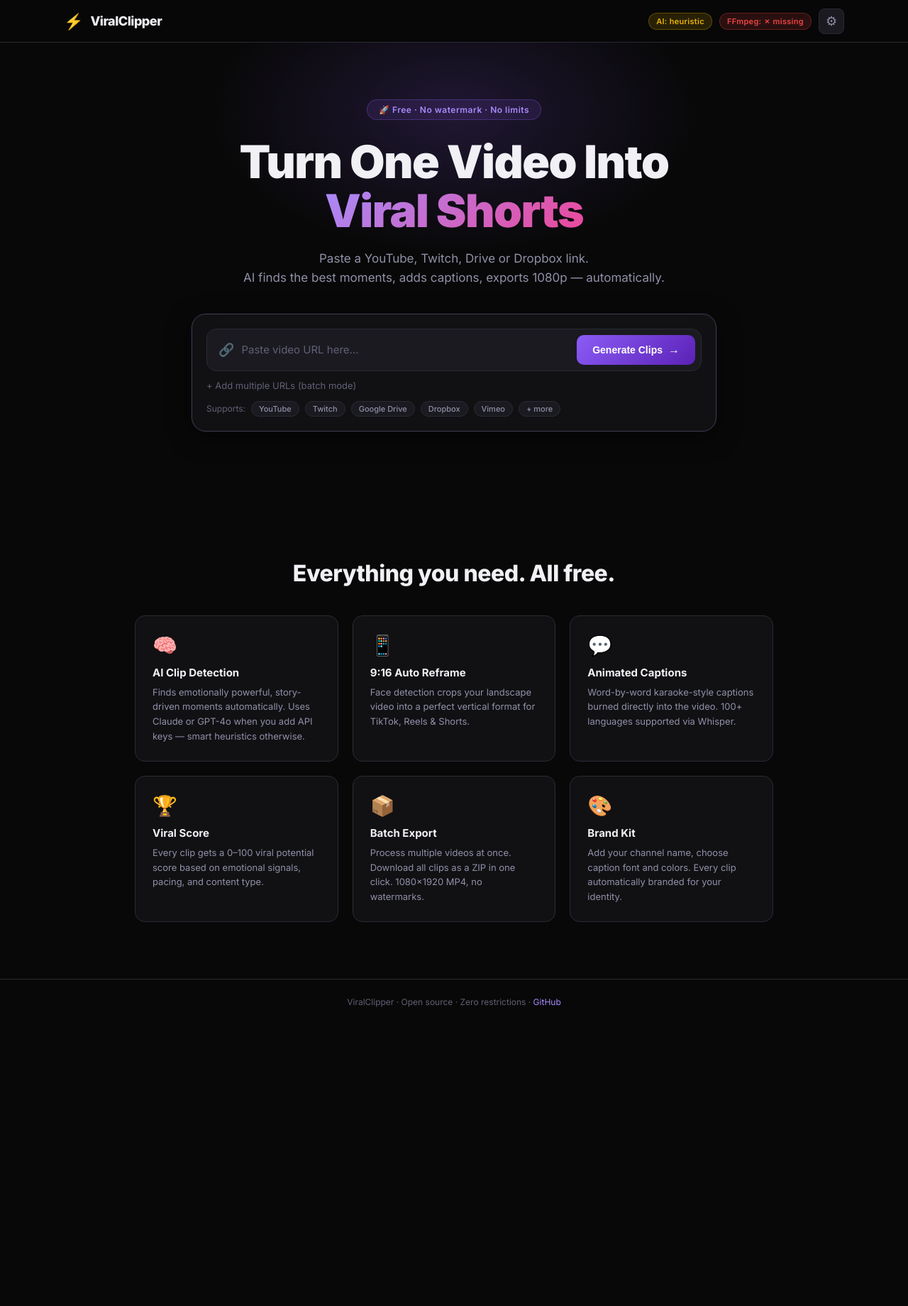
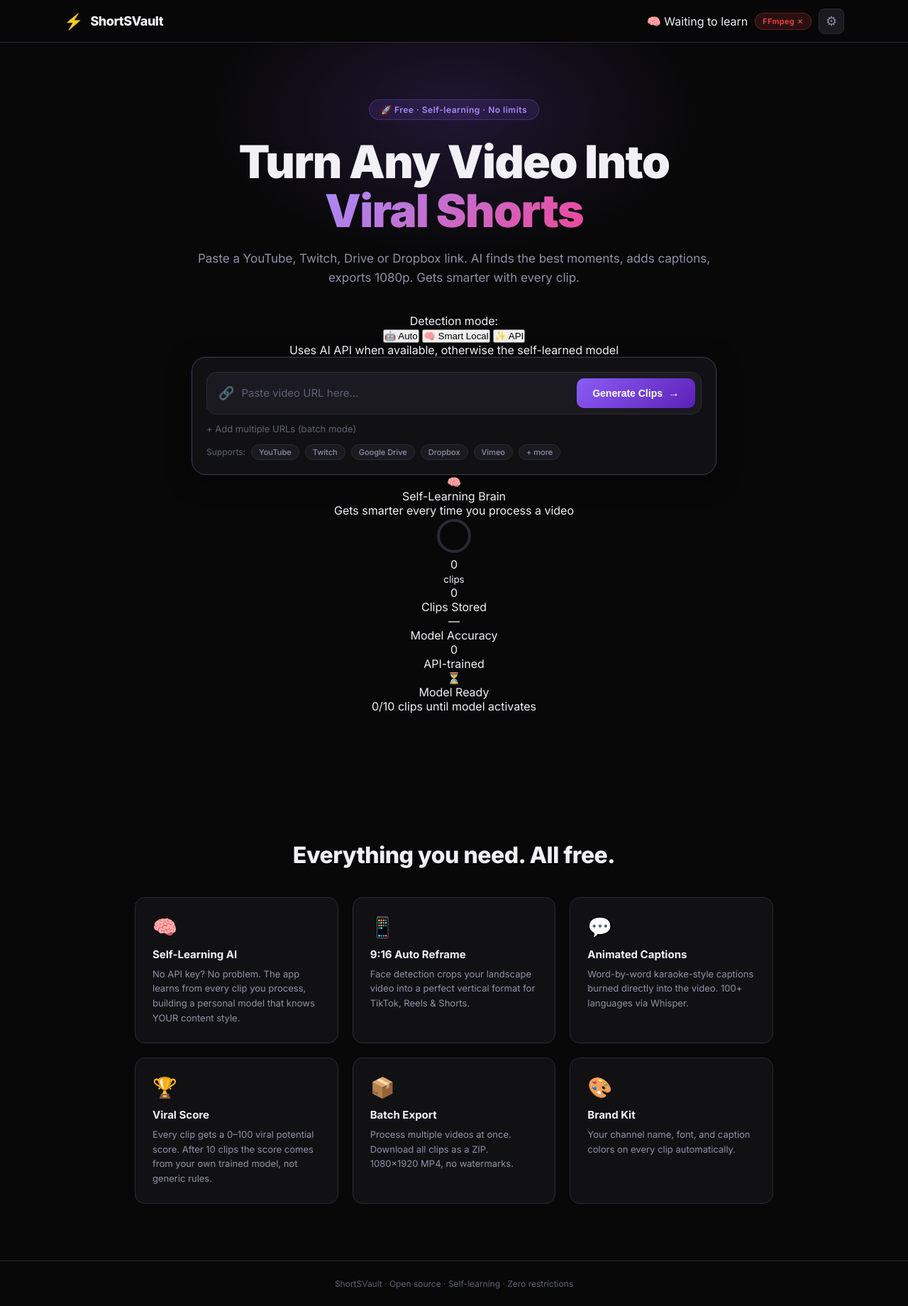
Before and after one commit to sojwal094-prodex/shortsvault, a Flask app: page / in a window 1280 px wide. Shown: the whole page at 71% size. Before the commit the page ends 1419 px from the top, so only its background shows below. Run offline with Flask 3, Linux system fonts and the light colour scheme; data that the repository does not hold is empty.

Commit message:
feat: self-learning engine — update templates/index.html

```diff
--- a/templates/index.html
+++ b/templates/index.html
@@ -3,7 +3,7 @@
 <head>
   <meta charset="UTF-8"/>
   <meta name="viewport" content="width=device-width, initial-scale=1.0"/>
-  <title>ViralClipper — Turn Any Video Into Viral Shorts</title>
+  <title>ShortSVault — AI Viral Clip Generator</title>
   <link rel="preconnect" href="https://fonts.googleapis.com"/>
   <link href="https://fonts.googleapis.com/css2?family=Inter:wght@300;400;500;600;700;800;900&display=swap" rel="stylesheet"/>
   <link rel="stylesheet" href="/static/css/style.css"/>
@@ -15,14 +15,24 @@
   <div class="nav-inner">
     <div class="logo">
       <span class="logo-icon">⚡</span>
-      <span class="logo-text">ViralClipper</span>
+      <span class="logo-text">ShortSVault</span>
     </div>
     <div class="nav-badges">
-      <span class="badge {% if ai_provider == 'heuristic' %}badge-warn{% else %}badge-ok{% endif %}">
-        AI: {{ ai_provider }}
-      </span>
+      <!-- Brain badge (live learning status) -->
+      <div class="brain-badge" id="brainBadge" onclick="openSettings()">
+        <span class="brain-icon">🧠</span>
+        <span class="brain-label" id="brainLabel">
+          {% if brain_stats.model_accuracy %}
+            Model active · {{ brain_stats.total_clips }} clips · ~{{ brain_stats.model_accuracy|int }}% acc
+          {% elif brain_stats.total_clips > 0 %}
+            Learning · {{ brain_stats.total_clips }} clips stored
+          {% else %}
+            Waiting to learn
+          {% endif %}
+        </span>
+      </div>
       <span class="badge {% if ffmpeg_ok %}badge-ok{% else %}badge-err{% endif %}">
-        FFmpeg: {% if ffmpeg_ok %}✓{% else %}✗ missing{% endif %}
+        FFmpeg {% if ffmpeg_ok %}✓{% else %}✗{% endif %}
       </span>
       <button class="btn-icon" onclick="openSettings()" title="Settings">⚙</button>
     </div>
@@ -33,12 +43,30 @@
 <section class="hero">
   <div class="hero-glow"></div>
   <div class="hero-content">
-    <div class="hero-tag">🚀 Free · No watermark · No limits</div>
-    <h1>Turn One Video Into<br/><span class="gradient-text">Viral Shorts</span></h1>
-    <p class="hero-sub">Paste a YouTube, Twitch, Drive or Dropbox link.<br/>
-      AI finds the best moments, adds captions, exports 1080p — automatically.</p>
+    <div class="hero-tag">🚀 Free · Self-learning · No limits</div>
+    <h1>Turn Any Video Into<br/><span class="gradient-text">Viral Shorts</span></h1>
+    <p class="hero-sub">Paste a YouTube, Twitch, Drive or Dropbox link.
+      AI finds the best moments, adds captions, exports 1080p.
+      Gets smarter with every clip.</p>
 
-    <!-- URL INPUT BOX -->
+    <!-- MODE TOGGLE -->
+    <div class="mode-toggle-wrap">
+      <span class="mode-label">Detection mode:</span>
+      <div class="mode-toggle" id="modeToggle">
+        <button class="mode-btn active" data-mode="auto" onclick="setMode('auto')">
+          🤖 Auto
+        </button>
+        <button class="mode-btn" data-mode="local" onclick="setMode('local')">
+          🧠 Smart Local
+        </button>
+        <button class="mode-btn" data-mode="api" onclick="setMode('api')">
+          ✨ API
+        </button>
+      </div>
+      <span class="mode-desc" id="modeDesc">Uses AI API when available, otherwise the self-learned model</span>
+    </div>
+
+    <!-- URL INPUT -->
     <div class="input-card" id="inputCard">
       <div class="input-wrap">
         <span class="input-icon">🔗</span>
@@ -50,13 +78,12 @@
         </button>
       </div>
 
-      <!-- BATCH MODE -->
       <div class="batch-toggle" onclick="toggleBatch()">
         <span id="batchToggleIcon">+</span> Add multiple URLs (batch mode)
       </div>
       <div id="batchArea" class="batch-area hidden">
         <textarea id="batchUrls" rows="4"
-          placeholder="One URL per line&#10;https://youtube.com/watch?v=...&#10;https://youtu.be/..."></textarea>
+          placeholder="One URL per line&#10;https://youtube.com/watch?v=..."></textarea>
       </div>
 
       <div class="supported-sources">
@@ -69,14 +96,71 @@
         <span class="source-chip">+ more</span>
       </div>
     </div>
+
+    <!-- BRAIN STATS CARD -->
+    <div class="brain-card" id="brainCard">
+      <div class="brain-card-header">
+        <span class="brain-card-icon">🧠</span>
+        <div>
+          <div class="brain-card-title">Self-Learning Brain</div>
+          <div class="brain-card-sub">Gets smarter every time you process a video</div>
+        </div>
+        <div class="brain-progress-ring">
+          <svg width="52" height="52" viewBox="0 0 52 52">
+            <circle cx="26" cy="26" r="22" fill="none" stroke="#2a2a35" stroke-width="4"/>
+            <circle cx="26" cy="26" r="22" fill="none" stroke="url(#grad)" stroke-width="4"
+                    stroke-linecap="round" stroke-dasharray="138"
+                    stroke-dashoffset="{{ [138 - (brain_stats.total_clips / 50 * 138)|int, 0]|max }}"
+                    id="brainRing" transform="rotate(-90 26 26)"/>
+            <defs>
+              <linearGradient id="grad" x1="0%" y1="0%" x2="100%" y2="0%">
+                <stop offset="0%" stop-color="#8b5cf6"/>
+                <stop offset="100%" stop-color="#ec4899"/>
+              </linearGradient>
+            </defs>
+          </svg>
+          <div class="brain-ring-label" id="brainRingLabel">
+            {{ brain_stats.total_clips }}<br/><small>clips</small>
+          </div>
+        </div>
+      </div>
+      <div class="brain-stats-row">
+        <div class="brain-stat">
+          <div class="brain-stat-val" id="bsTotal">{{ brain_stats.total_clips }}</div>
+          <div class="brain-stat-key">Clips Stored</div>
+        </div>
+        <div class="brain-stat">
+          <div class="brain-stat-val" id="bsModel">
+            {% if brain_stats.model_accuracy %}~{{ brain_stats.model_accuracy|int }}%{% else %}—{% endif %}
+          </div>
+          <div class="brain-stat-key">Model Accuracy</div>
+        </div>
+        <div class="brain-stat">
+          <div class="brain-stat-val" id="bsAPI">{{ brain_stats.api_clips }}</div>
+          <div class="brain-stat-key">API-trained</div>
+        </div>
+        <div class="brain-stat">
+          <div class="brain-stat-val" id="bsReady">
+            {% if brain_stats.model_ready %}✅{% else %}⏳{% endif %}
+          </div>
+          <div class="brain-stat-key">Model Ready</div>
+        </div>
+      </div>
+      {% if not brain_stats.model_ready %}
+      <div class="brain-progress-bar-wrap">
+        <div class="brain-progress-label">{{ brain_stats.total_clips }}/10 clips until model activates</div>
+        <div class="brain-thin-bar">
+          <div class="brain-thin-fill" style="width:{{ [(brain_stats.total_clips / 10 * 100)|int, 100]|min }}%"></div>
+        </div>
+      </div>
+      {% endif %}
+    </div>
   </div>
 </section>
 
-<!-- ───── JOBS SECTION ───── -->
+<!-- ───── JOBS ───── -->
 <section class="jobs-section" id="jobsSection">
-  <div class="container">
-    <div id="jobsList"></div>
-  </div>
+  <div class="container" id="jobsList"></div>
 </section>
 
 <!-- ───── FEATURES ───── -->
@@ -86,8 +170,8 @@
     <div class="features-grid">
       <div class="feature-card">
         <div class="feature-icon">🧠</div>
-        <h3>AI Clip Detection</h3>
-        <p>Finds emotionally powerful, story-driven moments automatically. Uses Claude or GPT-4o when you add API keys — smart heuristics otherwise.</p>
+        <h3>Self-Learning AI</h3>
+        <p>No API key? No problem. The app learns from every clip you process, building a personal model that knows YOUR content style.</p>
       </div>
       <div class="feature-card">
         <div class="feature-icon">📱</div>
@@ -97,22 +181,22 @@
       <div class="feature-card">
         <div class="feature-icon">💬</div>
         <h3>Animated Captions</h3>
-        <p>Word-by-word karaoke-style captions burned directly into the video. 100+ languages supported via Whisper.</p>
+        <p>Word-by-word karaoke-style captions burned directly into the video. 100+ languages via Whisper.</p>
       </div>
       <div class="feature-card">
         <div class="feature-icon">🏆</div>
         <h3>Viral Score</h3>
-        <p>Every clip gets a 0–100 viral potential score based on emotional signals, pacing, and content type.</p>
+        <p>Every clip gets a 0–100 viral potential score. After 10 clips the score comes from your own trained model, not generic rules.</p>
       </div>
       <div class="feature-card">
         <div class="feature-icon">📦</div>
         <h3>Batch Export</h3>
-        <p>Process multiple videos at once. Download all clips as a ZIP in one click. 1080×1920 MP4, no watermarks.</p>
+        <p>Process multiple videos at once. Download all clips as a ZIP. 1080×1920 MP4, no watermarks.</p>
       </div>
       <div class="feature-card">
         <div class="feature-icon">🎨</div>
         <h3>Brand Kit</h3>
-        <p>Add your channel name, choose caption font and colors. Every clip automatically branded for your identity.</p>
+        <p>Your channel name, font, and caption colors on every clip automatically.</p>
       </div>
     </div>
   </div>
@@ -122,21 +206,30 @@
 <div class="modal-overlay" id="settingsModal" onclick="closeSettings(event)">
   <div class="modal">
     <div class="modal-header">
-      <h2>⚙ Settings & Brand Kit</h2>
+      <h2>⚙ Settings</h2>
       <button class="modal-close" onclick="closeSettings()">✕</button>
     </div>
+    <div class="modal-body">
 
-    <div class="modal-body">
+      <!-- Brain status -->
+      <div class="settings-section">
+        <h3>🧠 Learning Brain</h3>
+        <div class="brain-info-box" id="settingsBrainInfo">Loading…</div>
+        <button class="btn-secondary" style="margin-top:10px" onclick="triggerRetrain()">
+          🔄 Retrain Model Now
+        </button>
+      </div>
+
       <!-- API Keys -->
       <div class="settings-section">
         <h3>🔑 API Keys <span class="settings-note">(optional — improves clip quality)</span></h3>
         <div class="form-group">
           <label>Anthropic API Key (Claude)</label>
-          <input type="password" id="s_anthropic" placeholder="sk-ant-..."/>
+          <input type="password" id="s_anthropic" placeholder="sk-ant-…"/>
         </div>
         <div class="form-group">
-          <label>OpenAI API Key (Whisper + GPT-4o)</label>
-          <input type="password" id="s_openai" placeholder="sk-..."/>
+          <label>OpenAI API Key</label>
+          <input type="password" id="s_openai" placeholder="sk-…"/>
         </div>
       </div>
 
@@ -147,18 +240,18 @@
           <div class="form-group">
             <label>Mode</label>
             <select id="s_whisper_mode">
-              <option value="local">Local (free, slower)</option>
-              <option value="openai">OpenAI API (faster, costs ~$0.006/min)</option>
+              <option value="local">Local (free)</option>
+              <option value="openai">OpenAI API</option>
             </select>
           </div>
           <div class="form-group">
             <label>Whisper Model</label>
             <select id="s_whisper_model">
               <option value="tiny">tiny (fastest)</option>
-              <option value="base" selected>base (recommended)</option>
-              <option value="small">small (more accurate)</option>
-              <option value="medium">medium (high accuracy)</option>
-              <option value="large-v3">large-v3 (best, slow)</option>
+              <option value="base" selected>base</option>
+              <option value="small">small</option>
+              <option value="medium">medium</option>
+              <option value="large-v3">large-v3 (best)</option>
             </select>
           </div>
         </div>
@@ -169,15 +262,15 @@
         <h3>✂ Clip Settings</h3>
         <div class="form-row">
           <div class="form-group">
-            <label>Max clips per video</label>
+            <label>Max clips</label>
             <input type="number" id="s_max_clips" value="7" min="1" max="20"/>
           </div>
           <div class="form-group">
-            <label>Min clip length (sec)</label>
+            <label>Min length (sec)</label>
             <input type="number" id="s_min_dur" value="15" min="5" max="30"/>
           </div>
           <div class="form-group">
-            <label>Max clip length (sec)</label>
+            <label>Max length (sec)</label>
             <input type="number" id="s_max_dur" value="90" min="30" max="180"/>
           </div>
         </div>
@@ -197,7 +290,6 @@
               <option value="Arial">Arial</option>
               <option value="Impact">Impact</option>
               <option value="Helvetica">Helvetica</option>
-              <option value="Georgia">Georgia</option>
             </select>
           </div>
         </div>
@@ -210,14 +302,9 @@
             <label>Highlight Color</label>
             <input type="color" id="s_highlight_color" value="#ffff00"/>
           </div>
-          <div class="form-group">
-            <label>Watermark Color</label>
-            <input type="color" id="s_watermark_color" value="#ffffff"/>
-          </div>
         </div>
       </div>
     </div>
-
     <div class="modal-footer">
       <button class="btn-secondary" onclick="closeSettings()">Cancel</button>
       <button class="btn-primary" onclick="saveSettings()">Save Settings</button>
@@ -225,7 +312,7 @@
   </div>
 </div>
 
-<!-- ───── CLIP CARD TEMPLATE (hidden, cloned by JS) ───── -->
+<!-- Templates -->
 <template id="clipCardTemplate">
   <div class="clip-card">
     <div class="clip-header">
@@ -239,6 +326,7 @@
     <div class="clip-meta">
       <span class="clip-duration"></span>
       <span class="clip-type-badge"></span>
+      <span class="clip-source-badge"></span>
     </div>
     <div class="clip-hook"></div>
     <div class="clip-caption-preview"></div>
@@ -250,12 +338,11 @@
   </div>
 </template>
 
-<!-- ───── JOB TEMPLATE ───── -->
 <template id="jobTemplate">
-  <div class="job-card" id="">
+  <div class="job-card">
     <div class="job-header">
       <div class="job-info">
-        <div class="job-title">Processing video...</div>
+        <div class="job-title">Processing video…</div>
         <div class="job-url"></div>
       </div>
       <div class="job-status-badge">queued</div>
@@ -264,15 +351,16 @@
       <div class="job-progress-bar"><div class="job-progress-fill"></div></div>
       <div class="job-progress-msg"></div>
     </div>
+    <div class="job-brain-msg hidden"></div>
     <div class="job-clips-grid"></div>
     <div class="job-actions hidden">
-      <button class="btn-dl-all">⬇ Download All Clips (ZIP)</button>
+      <button class="btn-dl-all">⬇ Download All (ZIP)</button>
     </div>
   </div>
 </template>
 
 <footer class="footer">
-  <p>ViralClipper · Open source · Zero restrictions · <a href="https://github.com" target="_blank">GitHub</a></p>
+  <p>ShortSVault · Open source · Self-learning · Zero restrictions</p>
 </footer>
 
 <script src="/static/js/app.js"></script>
```
